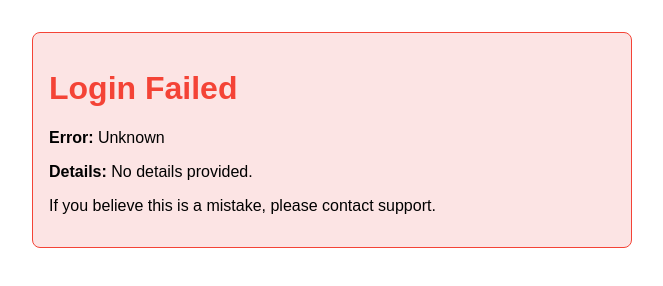
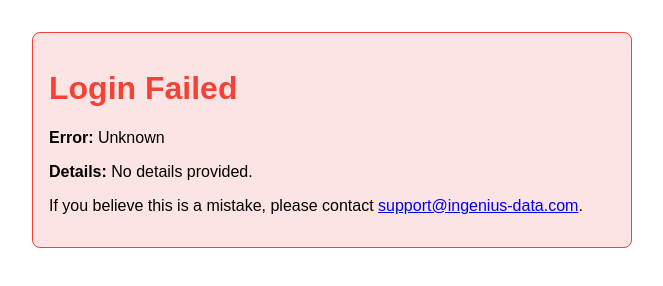
Before and after one commit to kukareka/auth0-error-page, a plain HTML site: page index.html in a window 1280 px wide. Shown: the whole page, without its empty margins (308-971 px from the left). Drawn offline with Linux system fonts and the light colour scheme.

Commit message:
add support link

```diff
--- a/index.html
+++ b/index.html
@@ -14,7 +14,7 @@
     <h1>Login Failed</h1>
     <p><strong>Error:</strong> <span id="error">Loading...</span></p>
     <p><strong>Details:</strong> <span id="desc">Loading...</span></p>
-    <p>If you believe this is a mistake, please contact support.</p>
+    <p>If you believe this is a mistake, please contact <a href="mailto:support@ingenius-data.com">support@ingenius-data.com</a>.</p>
   </div>
 
   <script>
```
